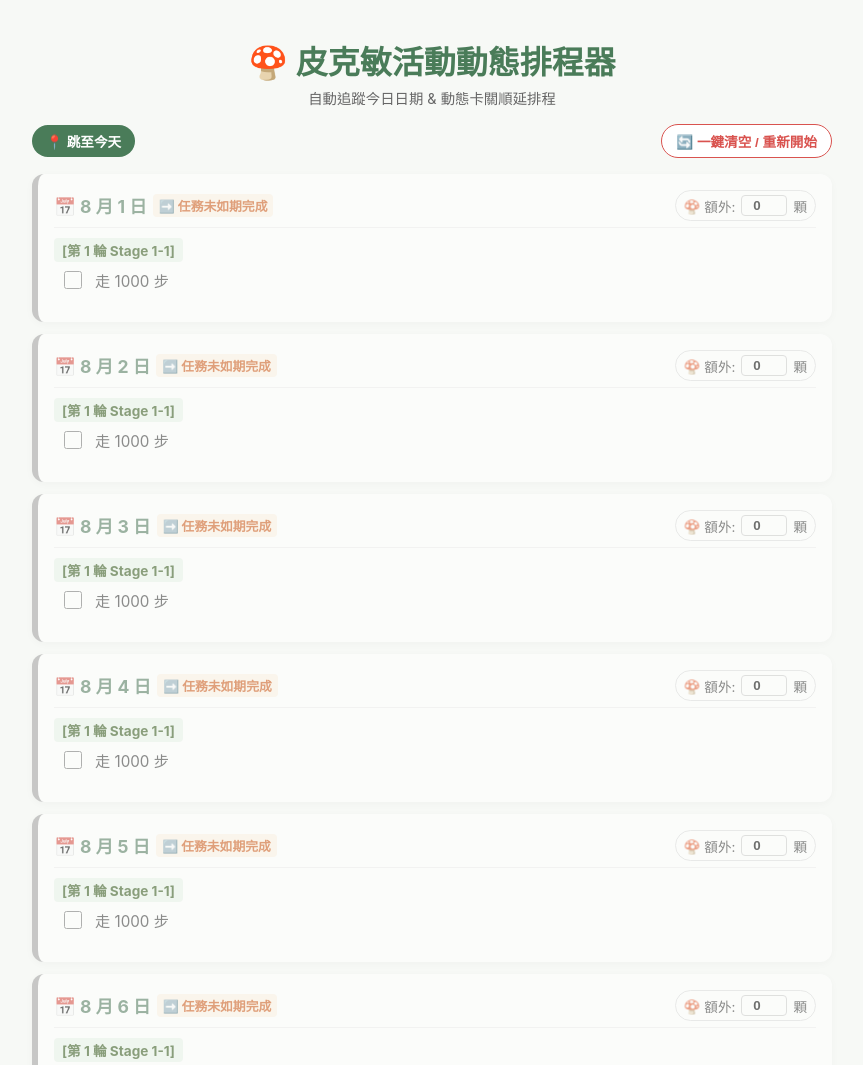
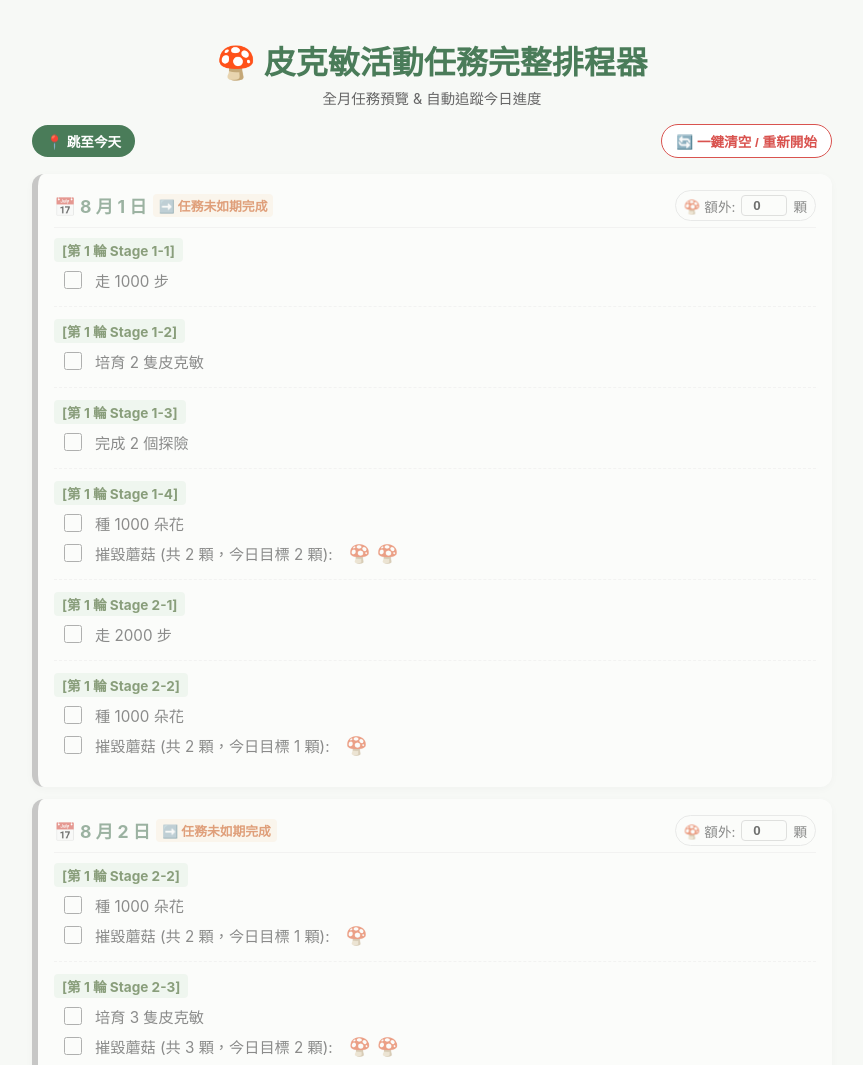
Before and after one commit to lunaUT/PKA, a plain HTML site: page index.html in a window 1280 px wide. Shown: the top 1065 px of the page, without its empty margins (208-1071 px from the left). Drawn offline with Linux system fonts and the light colour scheme.

Commit message:
Update index.html
再次修正動態顯示功能，顯示後續任務執行內容

```diff
--- a/index.html
+++ b/index.html
@@ -3,7 +3,7 @@
 <head>
     <meta charset="UTF-8">
     <meta name="viewport" content="width=device-width, initial-scale=1.0">
-    <title>皮克敏活動任務動態排程器</title>
+    <title>皮克敏活動任務完整排程器</title>
     <style>
         :root {
             --primary: #4a7c59;
@@ -81,7 +81,7 @@
         }
 
         .day-card.past-day:hover {
-            opacity: 0.9;
+            opacity: 0.95;
             filter: grayscale(0%);
         }
 
@@ -206,8 +206,8 @@
 </head>
 <body>
 
-    <h1>🍄 皮克敏活動動態排程器</h1>
-    <div class="subtitle">自動追蹤今日日期 & 動態卡關順延排程</div>
+    <h1>🍄 皮克敏活動任務完整排程器</h1>
+    <div class="subtitle">全月任務預覽 & 自動追蹤今日進度</div>
 
     <div class="action-bar">
         <button class="today-jump-btn" onclick="scrollToToday()">📍 跳至今天</button>
@@ -250,20 +250,9 @@
             render();
         }
 
-        function isSubTaskCompleted(round, stage, subIdx) {
-            const savedCheckState = JSON.parse(localStorage.getItem('pikmin_check_state')) || {};
-            return !!savedCheckState[`r${round}_s${stage}_sub${subIdx}`];
-        }
-
-        function isMushroomCompleted(round, stage, day) {
-            const savedCheckState = JSON.parse(localStorage.getItem('pikmin_check_state')) || {};
-            return !!savedCheckState[`r${round}_s${stage}_mCheck_d${day}`];
-        }
-
-        function calculateDynamicSchedule() {
+        // 計算固定全月標準排程
+        function calculateStaticSchedule() {
             const extraData = getExtraMushrooms();
-            const savedCheckState = JSON.parse(localStorage.getItem('pikmin_check_state')) || {};
-
             let schedule = [];
             let currentStageIdx = 0;
             let currentMushroomsNeeded = baseStages[0].m;
@@ -271,18 +260,12 @@
 
             for (let day = 1; day <= 31; day++) {
                 let extra = extraData[day] || 0;
-                let totalDailyMushrooms = 3 + extra;
-                let mushroomsLeft = totalDailyMushrooms;
+                let mushroomsLeft = 3 + extra;
                 let dayTasks = [];
 
                 while (mushroomsLeft >= 0 && currentStageIdx < baseStages.length) {
                     let stageData = baseStages[currentStageIdx];
                     let req = currentMushroomsNeeded;
-                    let stageKey = `r${round}_s${stageData.stage}`;
-
-                    let allSubTasksDone = stageData.subTasks.every((_, sIdx) => {
-                        return savedCheckState[`${stageKey}_sub${sIdx}`];
-                    });
 
                     if (req === 0) {
                         dayTasks.push({
@@ -292,14 +275,9 @@
                             mCount: 0,
                             mTotal: stageData.m
                         });
-
-                        if (allSubTasksDone) {
                         currentStageIdx++;
                         if (currentStageIdx < baseStages.length) {
                             currentMushroomsNeeded = baseStages[currentStageIdx].m;
-                            }
-                        } else {
-                            break;
                         }
                     } else if (mushroomsLeft >= req) {
                         dayTasks.push({
@@ -309,9 +287,6 @@
                             mCount: req,
                             mTotal: stageData.m
                         });
-
-                        let mDone = savedCheckState[`${stageKey}_mCheck_d${day}`];
-                        if (allSubTasksDone && mDone) {
                         mushroomsLeft -= req;
                         currentStageIdx++;
                         if (currentStageIdx < baseStages.length) {
@@ -322,10 +297,6 @@
                             round++;
                         }
                     } else {
-                            mushroomsLeft = 0;
-                            break;
-                        }
-                    } else {
                         dayTasks.push({
                             round: round,
                             stage: stageData.stage,
@@ -333,11 +304,7 @@
                             mCount: mushroomsLeft,
                             mTotal: stageData.m
                         });
-
-                        let mDone = savedCheckState[`${stageKey}_mCheck_d${day}`];
-                        if (allSubTasksDone && mDone) {
                         currentMushroomsNeeded -= mushroomsLeft;
-                        }
                         mushroomsLeft = 0;
                         break;
                     }
@@ -354,7 +321,7 @@
         }
 
         function render() {
-            const schedule = calculateDynamicSchedule();
+            const schedule = calculateStaticSchedule();
             const container = document.getElementById('calendar');
             container.innerHTML = '';
 
@@ -376,7 +343,7 @@
                 if (isToday) {
                     card.classList.add('is-today');
                 } else if (isPast) {
-                    card.classList.add('past-day'); // 過去日期加上刷淡樣式
+                    card.classList.add('past-day');
                 }
 
                 let isDayFullyCompleted = true;
```
Lines whose indentation alone changed are shown as unchanged.
